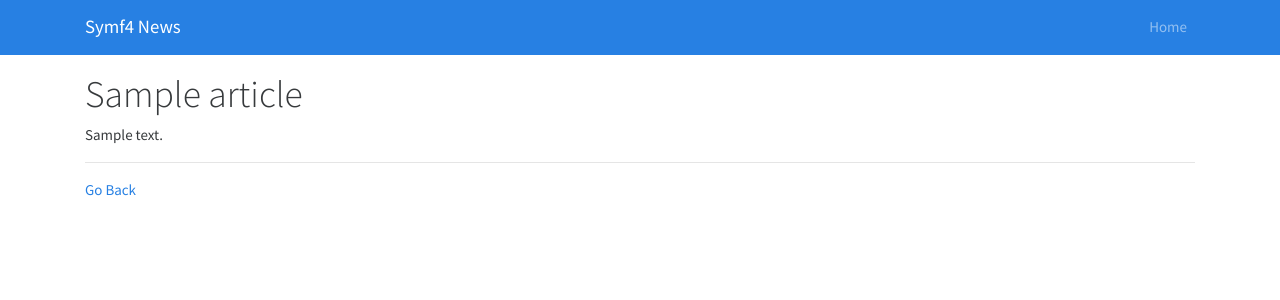
After one commit to vasya8844/symnews, a Symfony app: template templates/articles/show.html.twig in a window 1280 px wide. The commit adds this page. Shown: the top 300 px of the page. Run offline with Twig, Linux system fonts and the light colour scheme; the template is opened without the code that fills it: most values are stand-ins (such as "Sample title", 1, 10 or a date in 2020); some libraries are stand-ins or nearby versions.

Commit message:
show article

```diff
--- a/config/routes.yaml
+++ b/config/routes.yaml
@@ -1,3 +1,3 @@
-index:
-    path: /
-    controller: App\Controller\ArticleController::index
+#index:
+#    path: /
+#    controller: App\Controller\ArticleController::index
--- a/templates/articles/index.html.twig
+++ b/templates/articles/index.html.twig
@@ -7,14 +7,16 @@
         <thead>
         <tr>
             <th>Title</th>
-            <th>&nbsp;</th>
+            <th>More</th>
         </tr>
         </thead>
         <tbody>
         {% for article in articles %}
             <tr>
                 <td>{{ article.title }}</td>
-                <td>{{ article.body }}</td>
+                <td>
+                    <a href="/article/{{ article.id }}" class="btn btn-light">...</a>
+                </td>
             </tr>
         {% endfor %}
         </tbody>
--- /dev/null
+++ b/templates/articles/show.html.twig
@@ -0,0 +1,10 @@
+{% extends 'base.html.twig' %}
+
+{% block title %}{{ article.title }}{% endblock %}
+
+{% block body %}
+    <h1>{{ article.title }}</h1>
+    <p>{{ article.body }}</p>
+    <hr>
+    <a href="/">Go Back</a>
+{% endblock %}
```
Also changed, not shown: src/Controller/ArticleController.php (+14 -4 lines).
